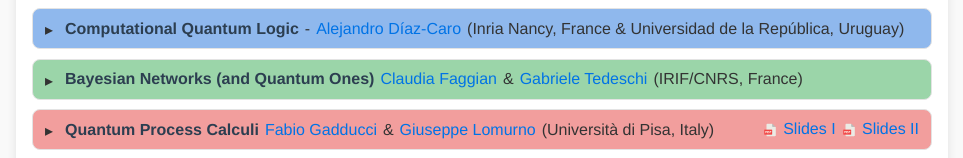
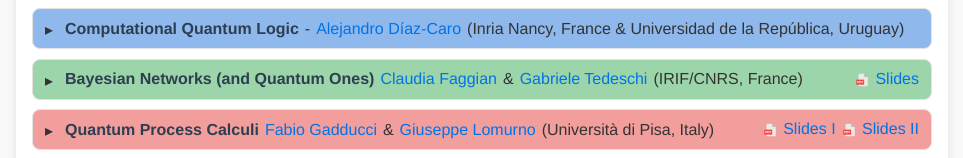
Before and after one commit to qcomical2026/qcomical2026.github.io, a plain HTML site: page index.html in a window 1280 px wide. Shown: the part 522-680 px from the top of the page, without its empty margins (158-1121 px from the left). Drawn offline with Linux system fonts and the light colour scheme.

Commit message:
added gabriele slide

```diff
--- a/index.html
+++ b/index.html
@@ -62,7 +62,7 @@
        <a href="https://www.irif.fr/users/tedeschi/index" target="_blank">Gabriele Tedeschi</a> (IRIF/CNRS, France)
 	  </span>
 	  <span class="right">
-	    <!--<a href="tedeschi" class="pdf" target="_blank">Slides</a>-->
+	    <a href="tedeschi.pdf" class="pdf" target="_blank">Slides</a>
 	  </span>
 	</summary>
 	<div class="abstract">
```
Also changed, not shown: 1 other file.
